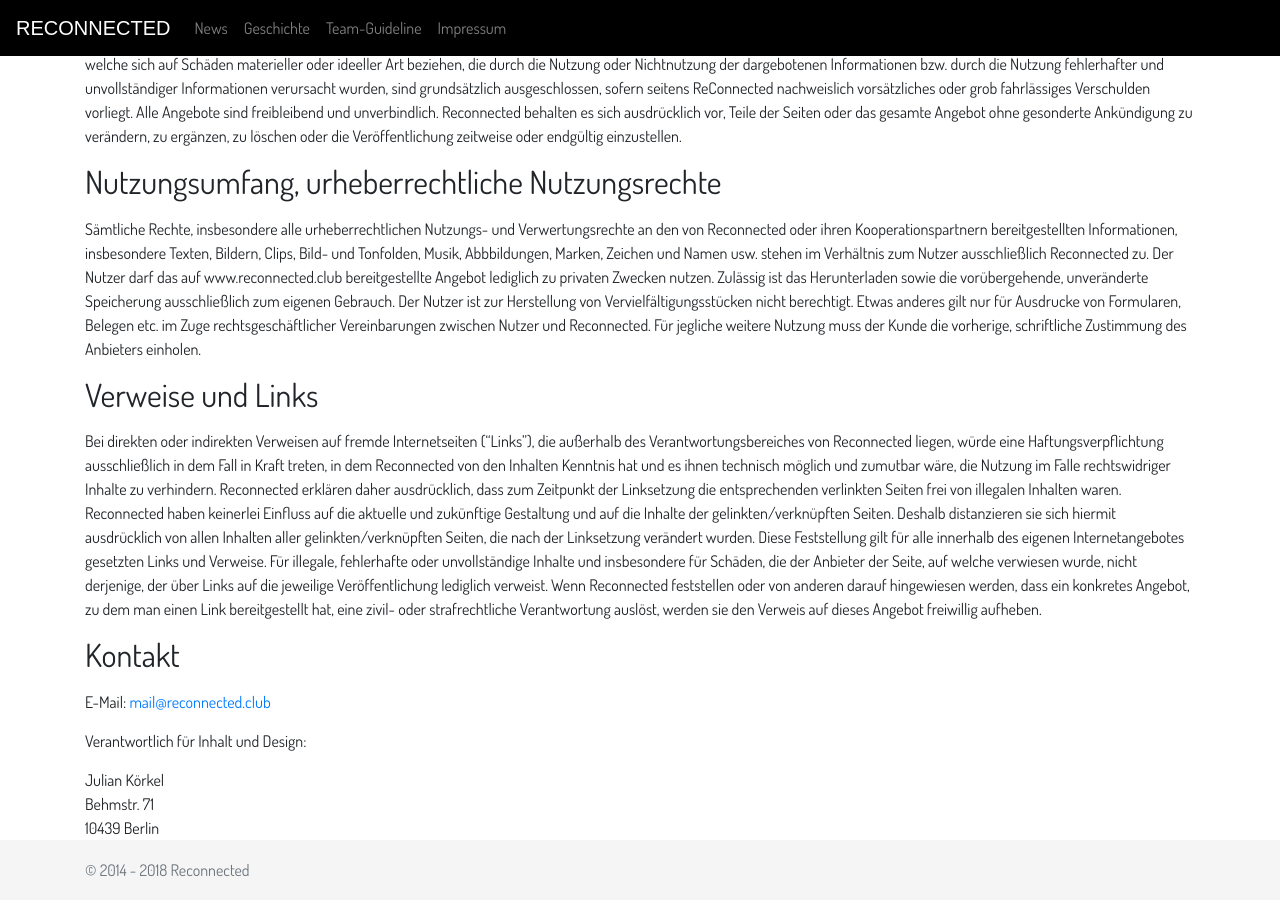
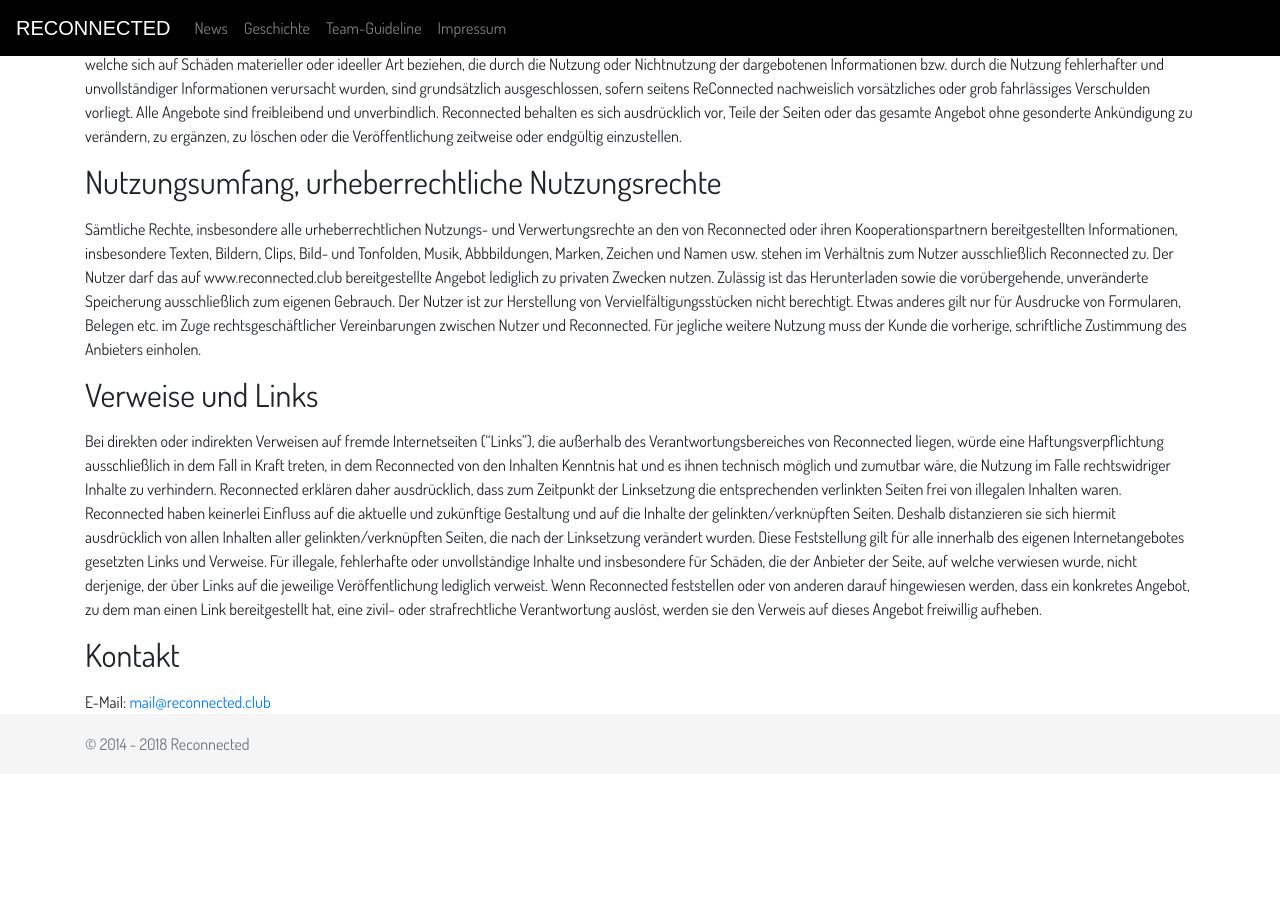
Before and after one commit to reco-fifa/reco-fifa.github.io, a Jekyll site: the page built from imprint.md, in a window 1280 px wide and 900 px high, scrolled down 604 px. Built offline with Jekyll 4.4.1, drawn with Linux system fonts in a browser that asks for light colours; nearby versions of some CDN libraries; some web fonts are replaced; after the commit the page ends 1378 px from its top, so only the background shows below that.

Commit message:
Changed Imprint to have a bit more privacy

```diff
--- a/imprint.md
+++ b/imprint.md
@@ -22,9 +22,3 @@ Kontakt
 -------
 
 E-Mail: [{{ site.email }}](mailto://{{ site.email }})
-
-Verantwortlich für Inhalt und Design:
-
-Julian Körkel
-Behmstr. 71
-10439 Berlin
```
